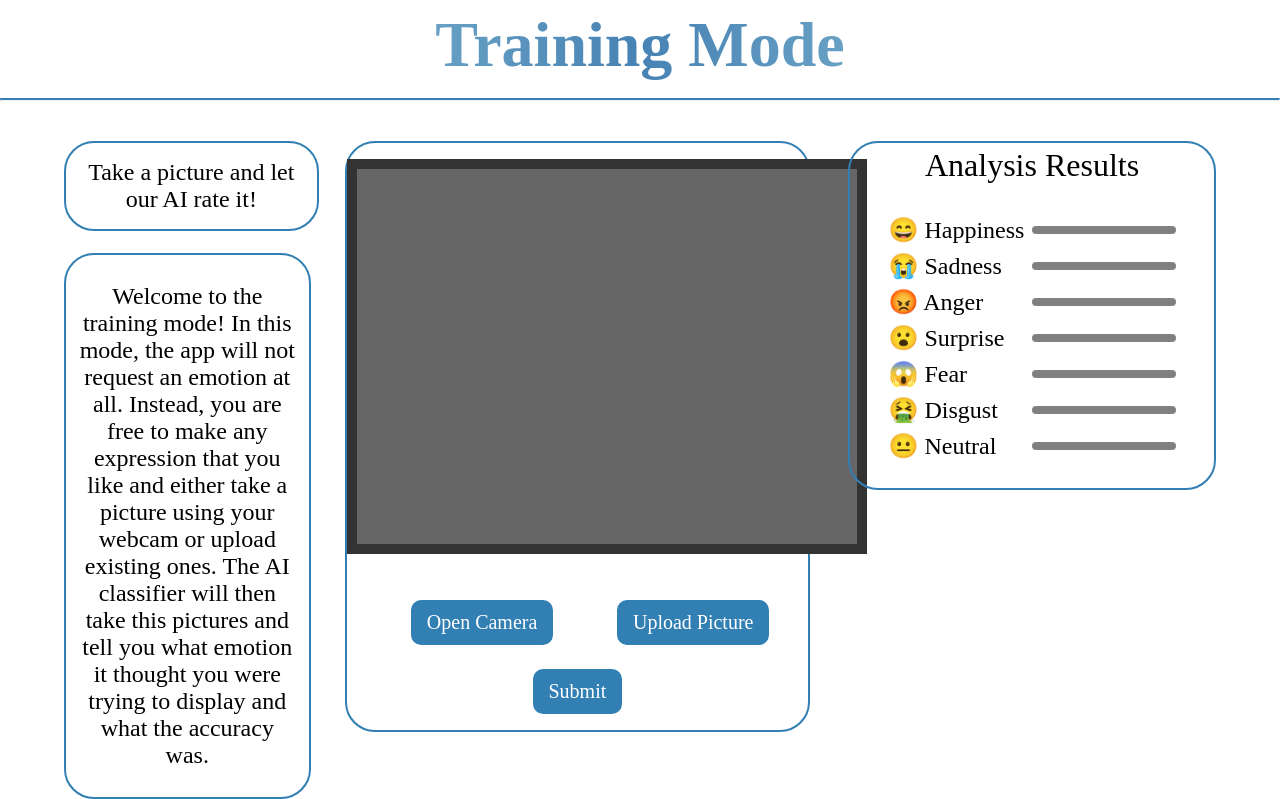
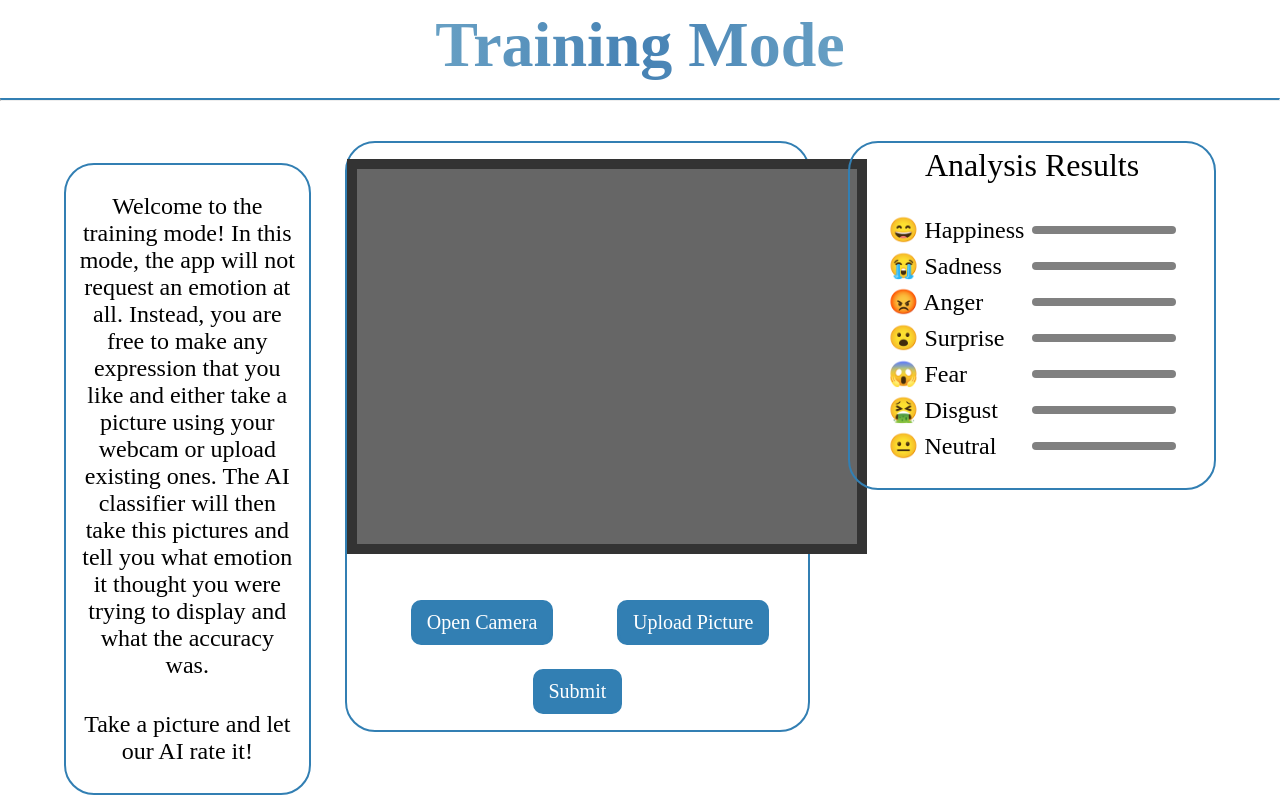
Before and after one commit to gxyrafis/FacE-ERaTA-ONLINE, a Flask app: page /training in a window 1280 px wide. Shown: the part 142-941 px from the top of the page. Run offline with Flask 3, Linux system fonts and the light colour scheme; some libraries are stand-ins or nearby versions.

Commit message:
Update training.html

```diff
--- a/templates/training.html
+++ b/templates/training.html
@@ -21,9 +21,9 @@ Training Mode
     {% endif %}
     <div style="display:flex; width: 90%; margin: auto; justify-content: safe center; margin-top: 5vh;">
         <div style="width: 22%;">
-            <div style="width:100%; border: solid; border-width: 2px; border-color: #327fb3; height: fit-content; border-radius: 30px; padding: 0.5vh; padding-top: 1vh; padding-bottom: 1vh; text-align: center; font-size: 150%; font-family: Yu Gothic UI;">
+            <!--<div style="width:100%; border: solid; border-width: 2px; border-color: #327fb3; height: fit-content; border-radius: 30px; padding: 0.5vh; padding-top: 1vh; padding-bottom: 1vh; text-align: center; font-size: 150%; font-family: Yu Gothic UI;">
                 <p style="margin: 0; margin-bottom: 1vh; margin-top: 1vh;">Take a picture and let our AI rate it!</p>
-            </div>
+            </div>-->
             <div style="width: 100%; margin-top: 0.5vh;">&nbsp;</div>
             <div style="width:100%; border: solid; border-width: 2px; border-color: #327fb3; border-radius: 30px; min-height: 40vh; max-height: fit-content;">
                 <p style="font-size: x-large; font-family: Yu Gothic UI; text-align: center; padding: 0.5vh 1vw 0.5vh 1vw;">
@@ -31,6 +31,9 @@ Training Mode
                         Instead, you are free to make any expression that you like and either take a picture using your webcam
                         or upload existing ones. The AI classifier will then take this pictures and tell you what emotion it thought
                         you were trying to display and what the accuracy was.
+                </p>
+                <p style="font-size: x-large; font-family: Yu Gothic UI; text-align: center; padding: 0.5vh 1vw 0.5vh 1vw;">
+                    Take a picture and let our AI rate it!
                 </p>
             </div>
         </div>
```
